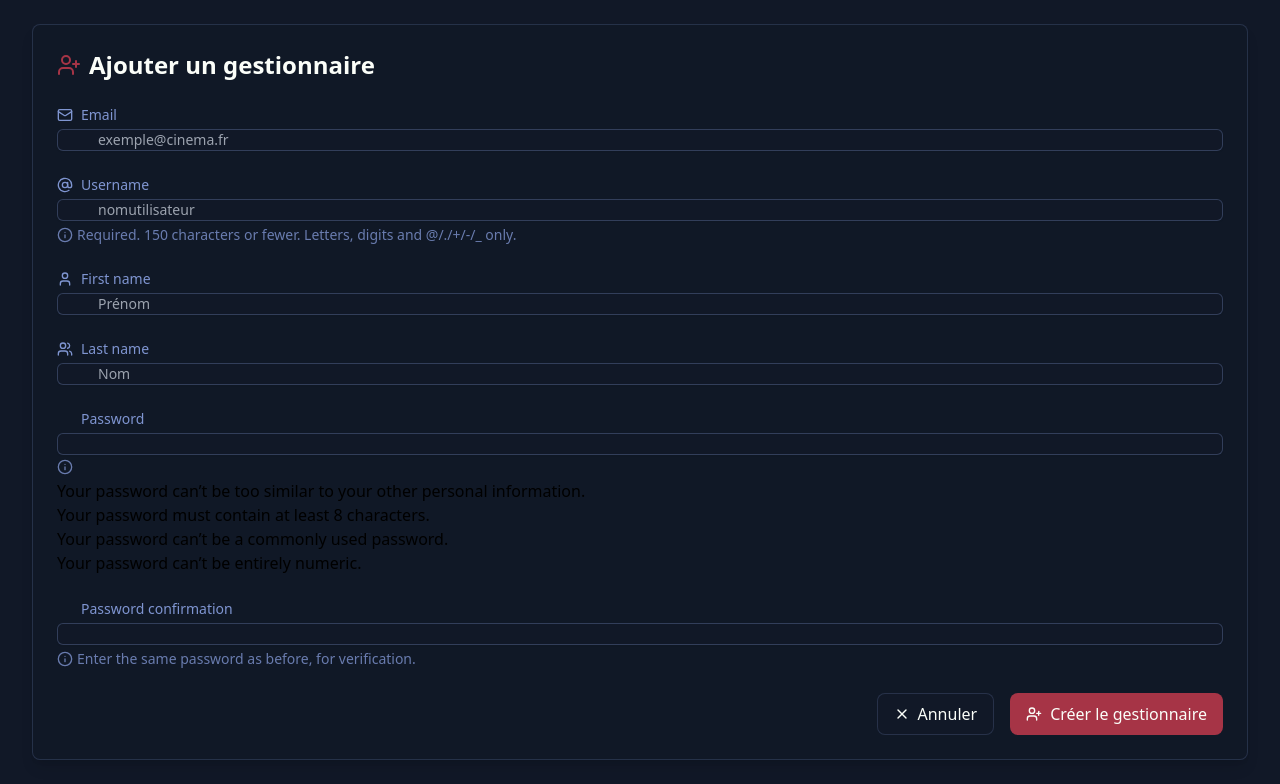
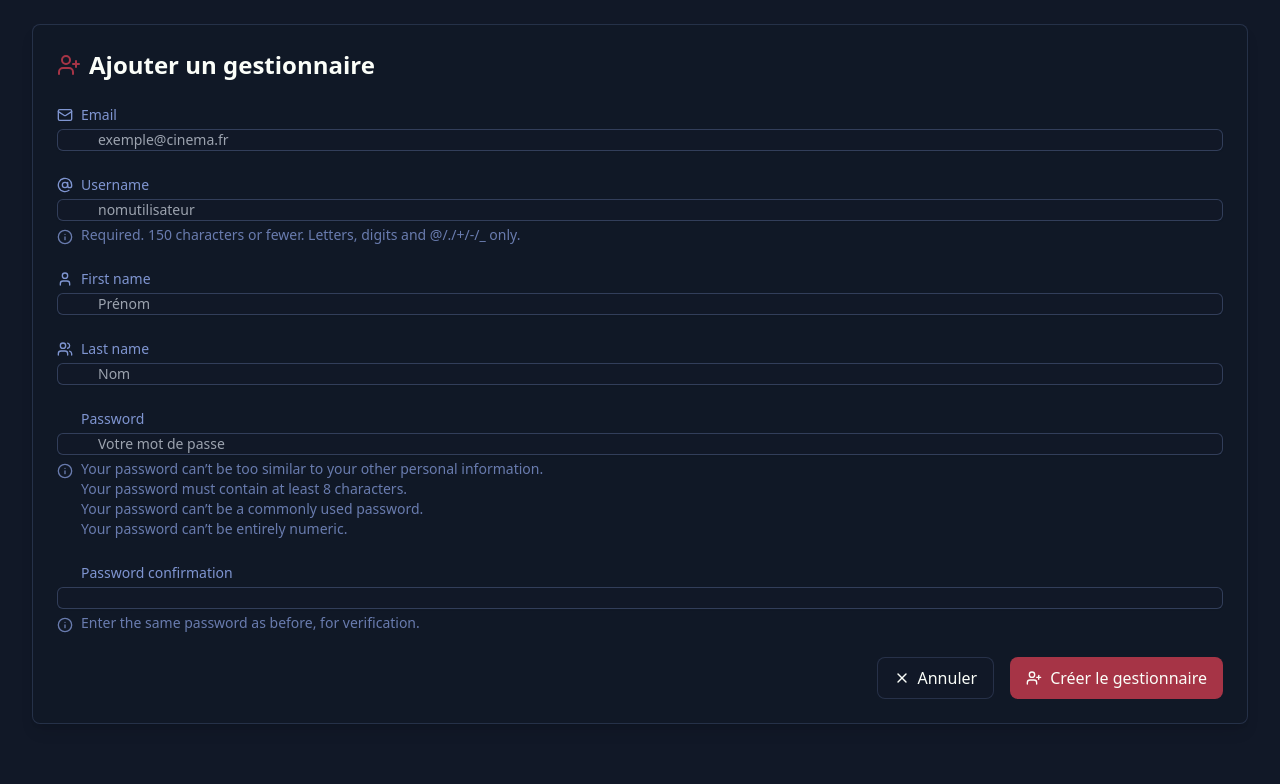
Before and after one commit to DorotheeCatry/popularity-movie-prediction-project, a Django app: page /user/managers/add/ in a window 1280 px wide. Shown: the part 65-849 px from the top of the page. After the commit the page ends 789 px from the top, so only its background shows below. Run offline with Django 5.2, Linux system fonts and the light colour scheme; the visitor is signed in with stand-in values (Sample User, id 1); some libraries are stand-ins or nearby versions.

Commit message:
feat(managers-form): add placeholders to password fields and adjust help-text layout
- Wrap help_text in a <div> (with flex items-start) instead of <p> to support block elements like <ul>
- Align info icon to top with self-start mt-1
- Add distinct placeholders for password1 (“Votre mot de passe”) and password2 (“Confirmez votre mot de passe”)

```diff
--- a/django_cinema_interface/user/templates/user/manager_form.html
+++ b/django_cinema_interface/user/templates/user/manager_form.html
@@ -22,7 +22,7 @@
                    {% if field.value %}value="{{ field.value }}"{% endif %}
                    class="mt-1 block w-full rounded-md border border-[#7F95D1]/30 bg-gray-900 text-[#FBFEF9] shadow-sm focus:border-[#A63446] focus:ring-[#A63446] sm:text-sm pl-10"
                    {% if field.field.required %}required{% endif %}
-                   placeholder="{% if field.name == 'email' %}exemple@cinema.fr{% elif field.name == 'username' %}nomutilisateur{% elif field.name == 'first_name' %}Prénom{% elif field.name == 'last_name' %}Nom{% endif %}">
+                   placeholder="{% if field.name == 'email' %}exemple@cinema.fr{% elif field.name == 'username' %}nomutilisateur{% elif field.name == 'first_name' %}Prénom{% elif field.name == 'last_name' %}Nom{% elif field.name == 'password1' %}Votre mot de passe{% endif %}">
             {% if field.errors %}
             <p class="text-[#A63446] text-xs mt-1 flex items-center">
                 <i data-lucide="alert-circle" class="h-4 w-4 mr-1"></i>
@@ -30,10 +30,11 @@
             </p>
             {% endif %}
             {% if field.help_text %}
-            <p class="mt-2 text-sm text-[#7F95D1]/80 flex items-center">
-                <i data-lucide="info" class="h-4 w-4 mr-1"></i>
-                {{ field.help_text }}
-            </p>
+            <div class="mt-2 text-sm text-[#7F95D1]/80 flex items-start">
+                <i data-lucide="info" class="h-4 w-4 mr-2 self-start mt-1 "></i>
+                {{ field.help_text|safe }}
+
+            </div>
             {% endif %}
         </div>
         {% endfor %}
```
